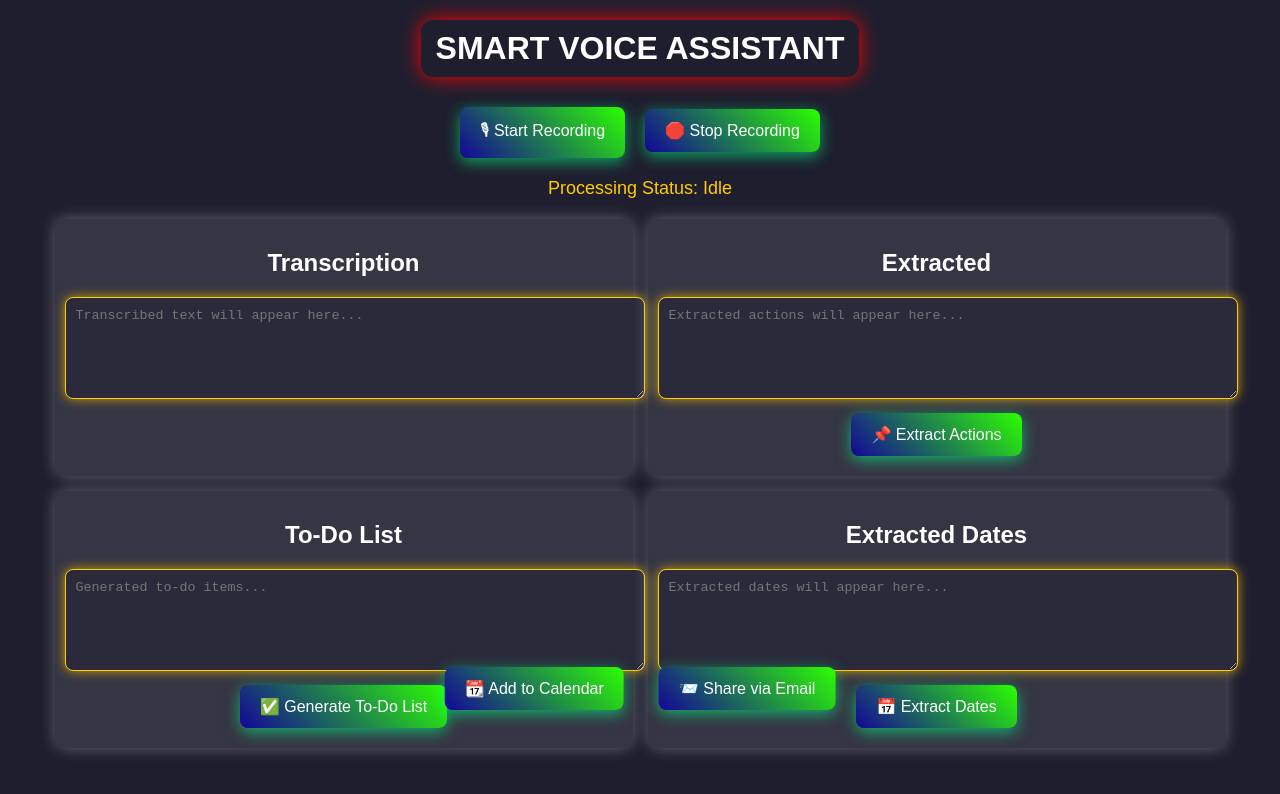
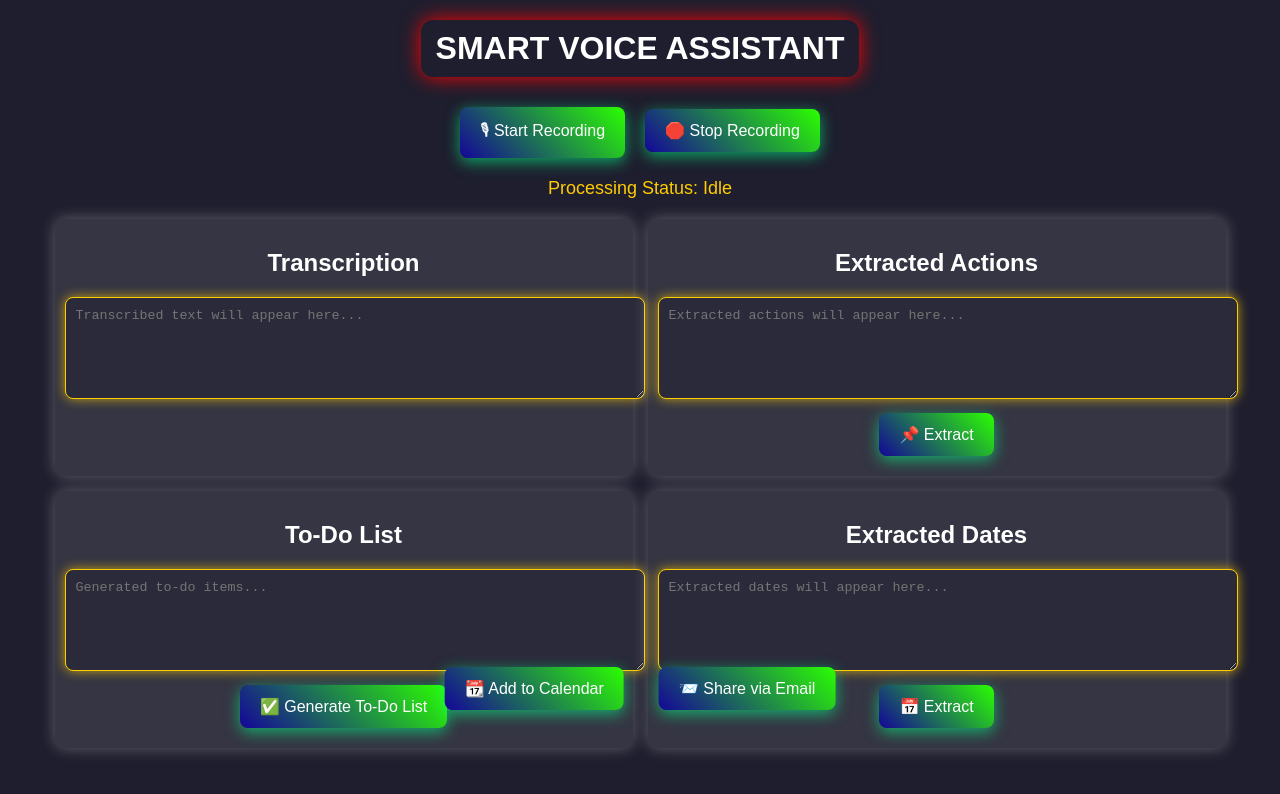
Before and after one commit to KeerthiKumarK/Smart-Voice-Assistant, a React (Create React App) app: page / in a window 1280 px wide. Shown: the top 794 px of the page. Built offline with nearby package versions, Linux system fonts and the light colour scheme.

Commit message:
updated UI to Check CI

```diff
--- a/src/components/ActionsBox.jsx
+++ b/src/components/ActionsBox.jsx
@@ -3,7 +3,7 @@
 const ActionsBox = ({ actions, setActions, transcription, extractActions }) => {
   return (
     <div className="box">
-      <h2>Extracted </h2>
+      <h2>Extracted Actions</h2>
       <textarea
         id="actions"
         placeholder="Extracted actions will appear here..."
@@ -11,7 +11,7 @@
         onChange={(e) => setActions(e.target.value)}
       />
       <button onClick={() => setActions(extractActions(transcription))}>
-        📌 Extract Actions
+        📌 Extract
       </button>
     </div>
   );
--- a/src/components/DatesBox.jsx
+++ b/src/components/DatesBox.jsx
@@ -11,7 +11,7 @@
         onChange={(e) => setDates(e.target.value)}
       />
       <button onClick={() => setDates(extractDates(transcription))}>
-        📅 Extract Dates
+        📅 Extract
       </button>
     </div>
   );
```
